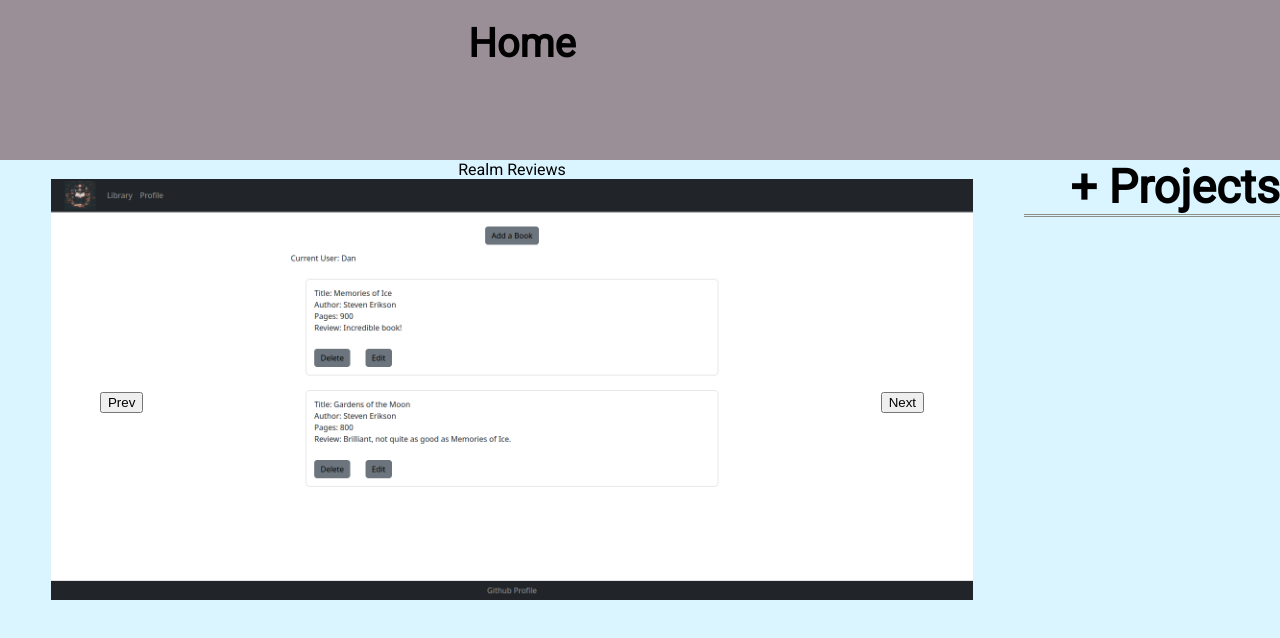
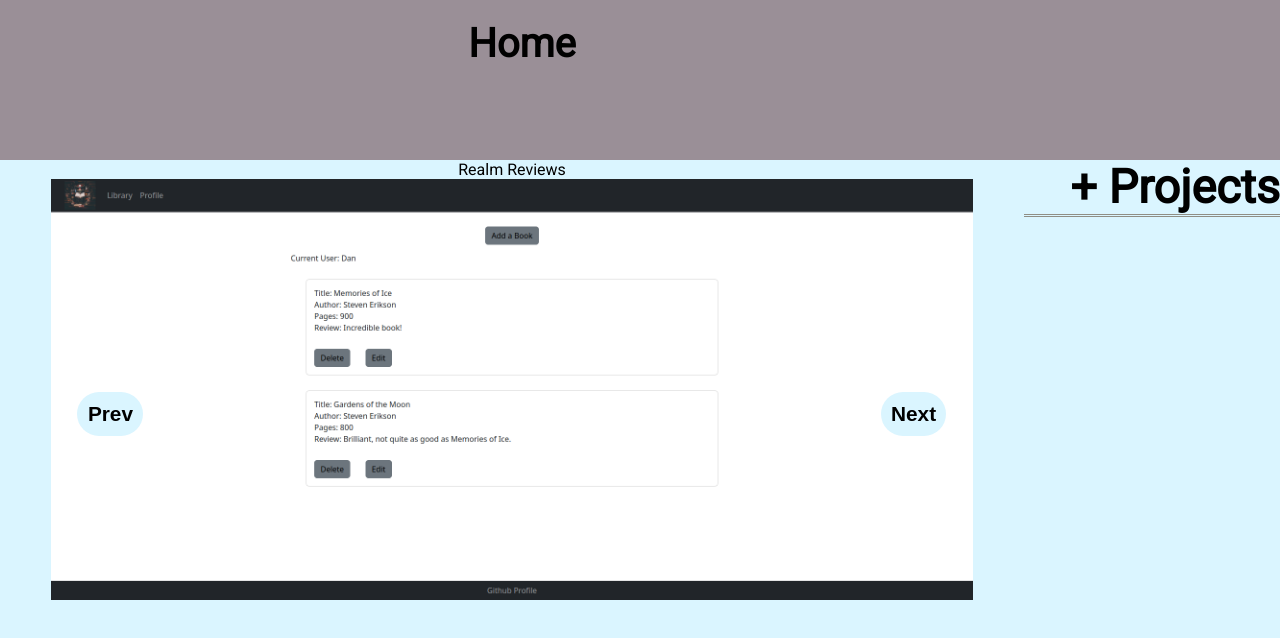
Before and after one commit to dunsd/portfolio, a React (Create React App) app: page /realm-reviews in a window 1280 px wide. Shown: the top 638 px of the page. Built offline with nearby package versions, Linux system fonts and the light colour scheme.

Commit message:
Add images for realm reviews page, update button styles

```diff
--- a/src/components/ImageSlide.js
+++ b/src/components/ImageSlide.js
@@ -16,8 +16,7 @@ const ImageSlide = ({ imageArr }) => {
 
     return (
         <div className="slideHolder">
-            <button className="prevImg" onClick={prevImg}>Prev</button>
-            <button className="nextImg" onClick={nextImg}>Next</button>
+
             {imageArr.map((image, index) => {
                 return (
                     <div className="slideImg" key={index}>
@@ -25,6 +24,8 @@ const ImageSlide = ({ imageArr }) => {
                         </div>
                 )
             })}
+            <button className="prevImg" onClick={prevImg}>Prev</button>
+            <button className="nextImg" onClick={nextImg}>Next</button>
         </div>
     );
 };
--- a/src/components/RealmReviews.js
+++ b/src/components/RealmReviews.js
@@ -1,10 +1,13 @@
 import React from "react";
 import realmLibrary from "../images/realm-reviews-library.png";
-import gitLogo from "../images/github-mark.svg"
+import realmAdd from "../images/realm-reviews-add.png";
+import realmEdit from "../images/realm-reviews-edit.png"
 import ImageSlide from "./ImageSlide";
 
 const RealmReviews = () => {
-    const realmImgArr = [{image: realmLibrary, alt: "home page"}, {image:  gitLogo}];
+    const realmImgArr = [{image: realmLibrary, alt: "Realm Reviews home page"},
+    {image:  realmAdd, alt: "Realm Reviews add book form"},
+    {image: realmEdit, alt: "Realm Reviews edit book form"}];
     return (
 
 
--- a/src/css/styles.scss
+++ b/src/css/styles.scss
@@ -249,10 +249,28 @@ body {
     max-width: 90%;
     position: relative;
 
+    .prevImg, .nextImg {
+        background-color: $secondary-colour;
+        border: 0 solid;
+        border-radius: 2em;
+        cursor: pointer;
+        font-size: 1.3em;
+        text-align: center;
+        transition: all 150ms;
+        padding: 0.5em;
+        font-weight: 600;
+
+        &:hover{
+            background-color: $primary-colour;
+        }
+
+    }
+
     .prevImg {
         position: absolute;
         top: 50%;
         right: 90%;
+
     }
     .nextImg {
         position: absolute;
```
Also changed, not shown: src/images/realm-reviews-add.png (added), src/images/realm-reviews-edit.png (added).
